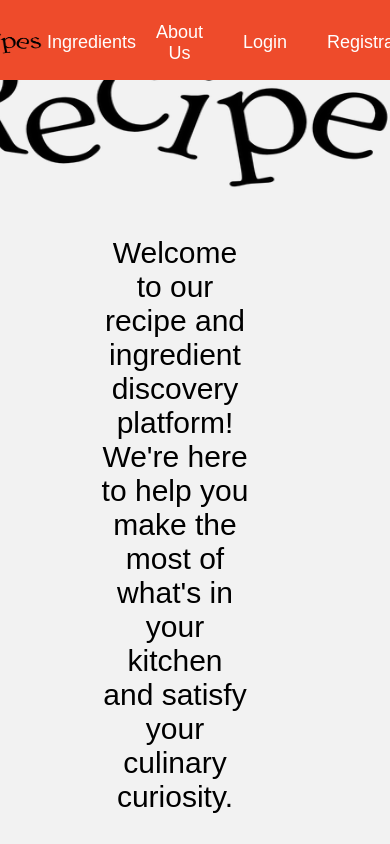
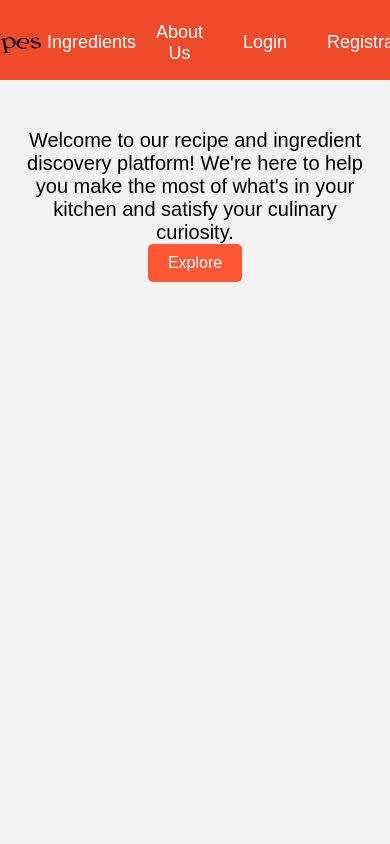
Before and after one commit to kokey09/Recipe-Management-System, a Flask app: page / in a window 390 px wide; the page is wider, and only the part inside the window is pictured. Run offline with Flask 3, Linux system fonts and the light colour scheme; data that the repository does not hold is empty.

Commit message:
10/21/23

```diff
--- a/controllers/static/css/user_page.css
+++ b/controllers/static/css/user_page.css
@@ -1,7 +1,4 @@
-
-
-/* Recipe cards styles */
-/* Recipe cards styles */
+/* Default styles for larger screens */
 .recipe-list {
     list-style-type: none;
     display: flex;
@@ -11,7 +8,7 @@
 
 .recipe-card {
     width: 300px;
-    height: 400px; /* Set a fixed height here */
+    height: 400px;
     margin: 20px;
     background-color: #333;
     border: 1px solid #ddd;
@@ -27,14 +24,14 @@
 }
 
 .recipe-card img {
-    width: 298px;
+    width: 100%; /* Make sure the image scales to the container width */
     border-top-left-radius: 5px;
     border-top-right-radius: 5px;
 }
 
 .recipe-card .recipe-details {
     padding: 10px;
-    flex: 1; /* Allow the details section to expand to fill the card height */
+    flex: 1;
 }
 
 .recipe-card h2 {
@@ -46,6 +43,23 @@
 .recipe-card p {
     font-size: 16px;
     color: #555;
+}
+.logo-link {
+    display: flex;
+    justify-content: center;
+    align-items: center;
+    flex-direction: column;
+    text-align: center;
+    width: 100%;
+    height: 80px;
+    margin-top: 260px;
+}
+
+
+.welcome {
+    margin-top: 10px;
+    font-size: 24px; /* Smaller font for responsiveness */
+    text-align: center; /* Center align the text */
 }
 
 .view-recipe {
@@ -59,38 +73,50 @@
     border-radius: 0 0 5px 5px;
 }
 
-
-
 .recipe-card a:hover {
     background-color: #ff3300;
 }
 
+.content {
+    margin-top: 40px;
+    padding: 20px;
+}
+/* CSS for the Explore button */
+.explore {
+    display: inline-block;
+    padding: 10px 20px; /* Adjust padding as needed */
+    background-color: #ff5733; /* Background color */
+    color: #fff; /* Text color */
+    border: none; /* Remove button border */
+    border-radius: 5px; /* Rounded corners */
+    font-size: 16px; /* Font size */
+    cursor: pointer; /* Add a pointer cursor on hover */
+    transition: background-color 0.3s; /* Smooth background color transition */
 
+    /* You can add more styles, such as box-shadow, to enhance the button's appearance */
+}
 
-.content {
-    margin-top: 40px; /* Add margin-top to create space below the fixed navigation bar */
-    padding: 20px; /* Add padding for content */
+.explore:hover {
+    background-color: #ff3300; /* Change background color on hover */
 }
-.recipe-card .recipe-details {
-    padding: 10px;
-    flex: 1;
-    display: flex;
+/* Responsive styles for smaller screens */
+@media (max-width: 768px) {
+    .recipe-list {
         flex-direction: column;
-    justify-content: flex-end; /* Align the content to the bottom of the card */
+        padding: 20px;
     }
+
+    .recipe-card {
+        width: 100%;
+        margin: 10px 0;
+        height: auto;
+    }
+
     .logo-link {
-    display: flex;
-    justify-content: center;
-    align-items: center;
-    flex-direction: column;
-    text-align: center;
-    width: 100%;
-    height: 80px;
-    margin-top: 260px;
+        margin-top: 20px;
     }
 
     .welcome {
-    margin-top: 10px; /* I-adjust ang margin-top kung kinakailangan */
-    font-size:30px;
-    margin-right:40px;
+        font-size: 20px; /* Smaller font for smaller screens */
     }
+}
--- a/controllers/templates/recipes.html
+++ b/controllers/templates/recipes.html
@@ -46,7 +46,7 @@
                 </tr>
             </thead>
             <tbody>
-                {% for recipe in recipes  | sort(attribute='name')%}
+                {% for recipe in recipes %}
                 <tr>
                     <td>{{ recipe.recipe_id }}</td>
                     <td>{{ recipe.name }}</td>
--- a/controllers/templates/user_page.html
+++ b/controllers/templates/user_page.html
@@ -8,6 +8,9 @@
     <div class="logo-link">
         <img src="{{ url_for('static', filename='img-db/recipes.png') }}" alt="Your Logo" style="width: 600px; height: 240px;">
         <p class="welcome">Welcome to our recipe and ingredient discovery platform! We're here to help you make the most of what's in your kitchen and satisfy your culinary curiosity.</p>
+        <a href="/ingredient_display" class="explore-button">
+            <button class="explore">Explore</button>
+        </a>
     </div>
 
     <div class="recipe-row">
```
Also changed, not shown: controllers/static/img-db/balot.jpg (added), controllers/static/raw-image/Dooky_Chase-Style_Fried_Chicken.jpg (added), controllers/static/raw-image/Pasta_Fazool_Pasta_e_Fagioli.png (added), controllers/static/raw-image/Pasta_Fazool_Pasta_e_Fagioli_1.png (added), controllers/static/raw-image/Photos_of_Chicken_Carbonara_Pasta_Bake.jpg (added), controllers/static/raw-image/Spanish_Chorizo_Stuffed_Chicken_Breast.png (added), controllers/static/raw-image/adobo.jpg (added), controllers/static/raw-image/balot.jpg (added), controllers/static/raw-image/biko.jpg (added), controllers/static/raw-image/inbound230423983534590712.jpg (added), controllers/static/raw-image/leche-flan.jpg (added), controllers/static/raw-image/recipes.png (added), controllers/static/raw-image/sinigang.jpg (added), controllers/static/raw-image/toron.jpg (added). Lines whose indentation alone changed are shown as unchanged.
